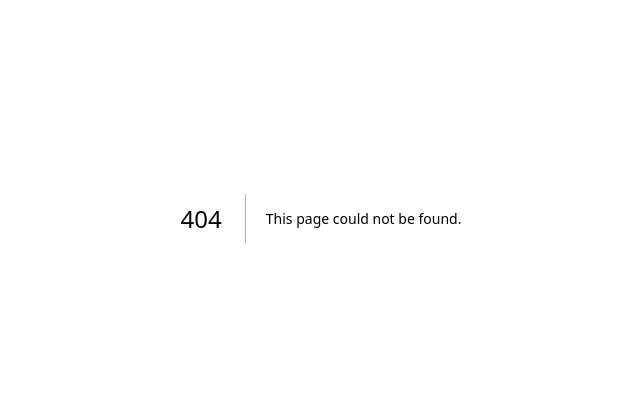
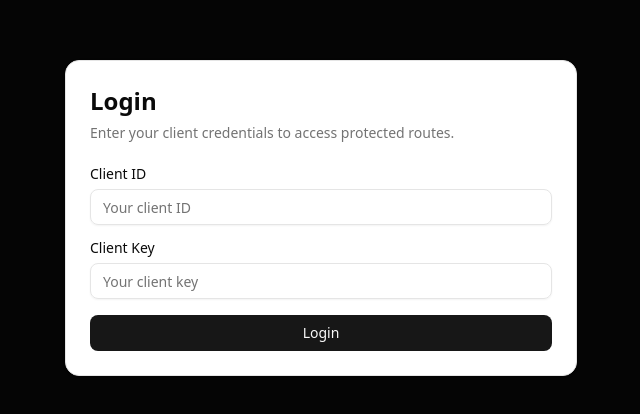
Before and after one commit to microfox-ai/zone, a Next.js app in the folder apps/zone-web/: page /login in a window 1280 px wide. Before the commit this address had no page. Shown: the part 182-596 px from the top of the page, without its empty margins (319-959 px from the left). Built offline with nearby package versions, Linux system fonts and the light colour scheme.

Commit message:
Add LoginPage component for user authentication. Implement form handling for client ID and client key, including error management and loading state. Ensure compliance with Shadcdn & tailwindcss for component styling.

```diff
--- /dev/null
+++ b/apps/zone-web/app/login/page.tsx
@@ -0,0 +1,84 @@
+'use client';
+
+import { useState } from 'react';
+import { useRouter } from 'next/navigation';
+import { Button } from '@/components/ui/button';
+import { Card, CardContent, CardDescription, CardHeader, CardTitle } from '@/components/ui/card';
+import { Input } from '@/components/ui/input';
+import { Label } from '@/components/ui/label';
+
+export default function LoginPage() {
+  const router = useRouter();
+  const [clientId, setClientId] = useState('');
+  const [clientKey, setClientKey] = useState('');
+  const [error, setError] = useState('');
+  const [loading, setLoading] = useState(false);
+
+  const handleSignIn = async (event: React.FormEvent) => {
+    event.preventDefault();
+    setError('');
+    setLoading(true);
+
+    try {
+      const response = await fetch('/api/login', {
+        method: 'POST',
+        headers: { 'Content-Type': 'application/json' },
+        body: JSON.stringify({ clientId, clientKey }),
+      });
+
+      if (!response.ok) {
+        const data = (await response.json()) as { message?: string };
+        setError(data.message ?? 'Invalid client ID or client key');
+        return;
+      }
+
+      router.push('/portal');
+      router.refresh();
+    } catch {
+      setError('An error occurred during sign-in.');
+    } finally {
+      setLoading(false);
+    }
+  };
+
+  return (
+    <div className="flex min-h-screen items-center justify-center">
+      <Card className="w-full max-w-lg">
+        <CardHeader>
+          <CardTitle className="text-2xl">Login</CardTitle>
+          <CardDescription>Enter your client credentials to access protected routes.</CardDescription>
+        </CardHeader>
+        <CardContent>
+          <form onSubmit={handleSignIn} className="grid gap-4">
+            <div className="grid gap-2">
+              <Label htmlFor="clientId">Client ID</Label>
+              <Input
+                id="clientId"
+                type="text"
+                placeholder="Your client ID"
+                required
+                value={clientId}
+                onChange={(e) => setClientId(e.target.value)}
+              />
+            </div>
+            <div className="grid gap-2">
+              <Label htmlFor="clientKey">Client Key</Label>
+              <Input
+                id="clientKey"
+                type="password"
+                placeholder="Your client key"
+                required
+                value={clientKey}
+                onChange={(e) => setClientKey(e.target.value)}
+              />
+            </div>
+            {error ? <p className="text-sm text-red-500">{error}</p> : null}
+            <Button type="submit" className="w-full" disabled={loading}>
+              {loading ? 'Signing in...' : 'Login'}
+            </Button>
+          </form>
+        </CardContent>
+      </Card>
+    </div>
+  );
+}
```
